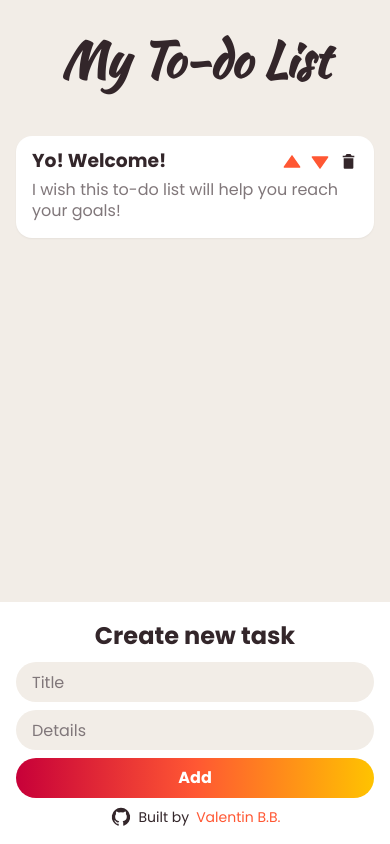
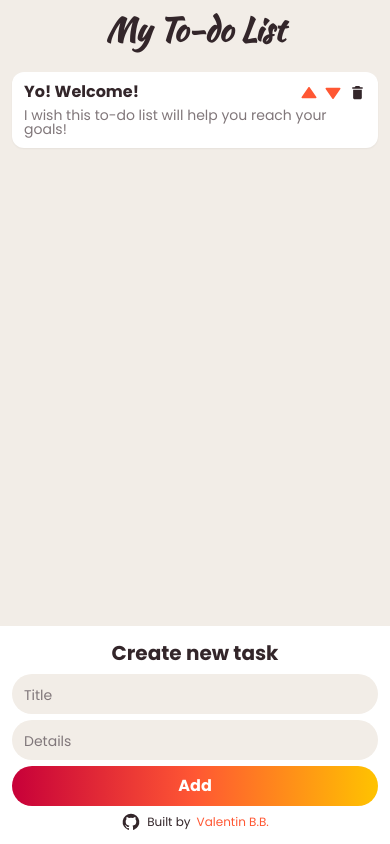
Before and after one commit to valibert/to-do-list, a React (Create React App) app: page / in a window 390 px wide. Built offline with nearby package versions, Linux system fonts and the light colour scheme.

Commit message:
Finish tablet and desktop version

```diff
--- a/src/App.css
+++ b/src/App.css
@@ -1,7 +1,6 @@
 @import url("https://fonts.googleapis.com/css2?family=Kaushan+Script&family=Poppins:wght@400;500;600;700&display=swap");
 
 :root {
-
   /* Colors */
   --primary: #ff5733;
   --dark: #33262a;
@@ -25,21 +24,26 @@
 
   /* Shadows */
   --shadow: rgba(0, 0, 0, 0.05) 0px 1px 2px 0px;
+
+  /* Fonts */
+  --h1: 32px;
+  --h2: 20px;
+  --h3: 16px;
+  --p: 14px;
+  --tag-p: 12px;
+
+  /* Sizing */
+  --tiny: 6px;
+  --regular: 12px;
+  --img: 18px;
+  --tag-img: 20px;
+  --big: 40px;
+  --line-height: 1;
 }
 
 html {
   font-family: "Poppins", sans-serif;
 }
-
-body {
-  background-color: var(--light);
-}
-
-button:hover, .task-list img:hover {
-  cursor: pointer;
-}
-
-/* Headings */
 
 h1, h2, h3 {
   color: var(--dark);
@@ -47,18 +51,40 @@ h1, h2, h3 {
 
 h1 {
   font-family: "Kaushan Script", sans-serif;
-  font-size: 3em;
   text-align: center;
-  padding: 0.5em;
+  font-size: var(--h1);
+  padding: var(--tiny);
 }
 
-p {
-  line-height: 1.3;
+h2 {
+  font-size: var(--h2);
+}
+
+h3 {
+  font-size: var(--h3);
+}
+
+p, ::placeholder {
+  line-height: var(--line-height);
+  font-size: var(--p);
   color: var(--dark-lighter);
 }
 
-::placeholder {
-  color: var(--dark-lighter);
+a {
+  text-decoration: none;
+  color: var(--primary);
+}
+
+a:hover {
+  text-decoration: underline;
+}
+
+button:hover, .task-list img:hover {
+  cursor: pointer;
+}
+
+body {
+  background-color: var(--light);
 }
 
 .to-do-list {
@@ -69,16 +95,20 @@ p {
 
 .task-list ul {
   padding: 0;
+  margin: var(--regular);
+  display: flex;
+  flex-direction: column;
+  gap: var(--tiny);
+  flex-wrap: wrap;
 }
 
 .task-list li {
   display: grid;
-  grid-template: repeat(2, max-content) / 1fr repeat(3, 20px);
-  line-height: 1;
-  gap: 0.5em;
-  padding: 1em;
-  margin: 0.5em 1em;
-  border-radius: 16px;
+  grid-template: repeat(2, max-content) / 1fr repeat(3, var(--img));
+  line-height: var(--line-height);
+  gap: var(--tiny);
+  padding: var(--regular);
+  border-radius: var(--regular);
   background-color: var(--white);
   box-shadow: var(--shadow);
 }
@@ -93,11 +123,13 @@ p {
 }
 
 .new-task {
-  display: flex;
-  flex-direction: column;
-  gap: 0.5em;
-  padding: 1em;
   background-color: var(--white);
+}
+
+.new-task .container {
+  display: grid;
+  gap: var(--tiny);
+  padding: var(--regular);
 }
 
 .new-task h2 {
@@ -106,12 +138,12 @@ p {
 }
 
 .new-task input {
-  height: 40px;
-  padding-left: 1em;
   border: none;
-  border-radius: 40px;
+  border-radius: 100px;
+  padding-left: var(--regular);
   background-color: var(--light);
   color: var(--dark);
+  height: var(--big);
 }
 
 .new-task input:focus {
@@ -119,11 +151,11 @@ p {
 }
 
 .new-task button {
-  height: 40px;
-  padding: 0.5em;
+  height: var(--big);
   border: none;
-  border-radius: 40px;
+  border-radius: var(--big);
   font-weight: 700;
+  padding: var(--tiny);
   background: var(--gradient);
   color: var(--white);
 }
@@ -133,24 +165,73 @@ p {
 }
 
 .tag {
+  justify-self: center;
   align-self: center;
   display: flex;
   align-items: center;
-  font-size: 14px;
-  gap: 0.5em;
+  font-size: var(--tag-p);
+  gap: var(--tiny);
   color: var(--dark);
 }
 
 .tag img {
-  width: 22px;
-  height: 22px;
+  width: var(--tag-img);
+  height: var(--tag-img);
 }
 
-.tag a {
-  text-decoration: none;
-  color: var(--primary);
+@media (min-width: 480px) {
+  :root {
+    --h1: 48px;
+    --h2: 24px;
+    --h3: 18px;
+    --p: 16px;
+    --tag-p: 14px;
+    --img: 20px;
+    --tag-img: 22px;
+    --tiny: 8px;
+    --regular: 16px;
+    --line-height: 1.3;
+  }
 }
 
-.tag a:hover {
-  text-decoration: underline;
+@media (min-width: 768px) {
+  .task-list ul {
+    display: flex;
+    flex-direction: row;
+    flex-wrap: wrap;
+  }
+
+  .task-list li {
+    flex: 1 1 320px;
+  }
+
+  .new-task {
+    grid-template-columns: 1fr 1fr;
+    grid-template-rows: max-content;
+  }
+
+  .new-task h2, .tag {
+    grid-column: span 2;
+  }
+
+  .new-task .title {
+    grid-row: 2;
+  }
+
+  .new-task .details {
+    grid-row: 2;
+  }
+
+  .new-task button {
+    grid-row: 3;
+    grid-column: span 2;
+  }
 }
+
+@media (min-width: 1024px) {
+  .task-list ul, .new-task .container {
+    width: 1024px;
+    padding: var(--regular);
+    margin: auto;
+  }
+}
--- a/src/App.js
+++ b/src/App.js
@@ -118,7 +118,8 @@ function App() {
           ))}
         </ul>
       </div>
-      <form action="submit" className="new-task" onSubmit={handleSubmit}>
+      <div className="new-task">
+      <form action="submit" className="container" onSubmit={handleSubmit}>
         <h2>Create new task</h2>
         <input
           className="title"
@@ -140,6 +141,7 @@ function App() {
           <a href="https://github.com/valibert">Valentin B.B.</a>
         </p>
       </form>
+      </div>
     </div>
   );
 }
--- a/src/index.js
+++ b/src/index.js
@@ -1,6 +1,5 @@
 import React from 'react';
 import ReactDOM from 'react-dom/client';
-import './index.css';
 import App from './App';
 import reportWebVitals from './reportWebVitals';
 
```
